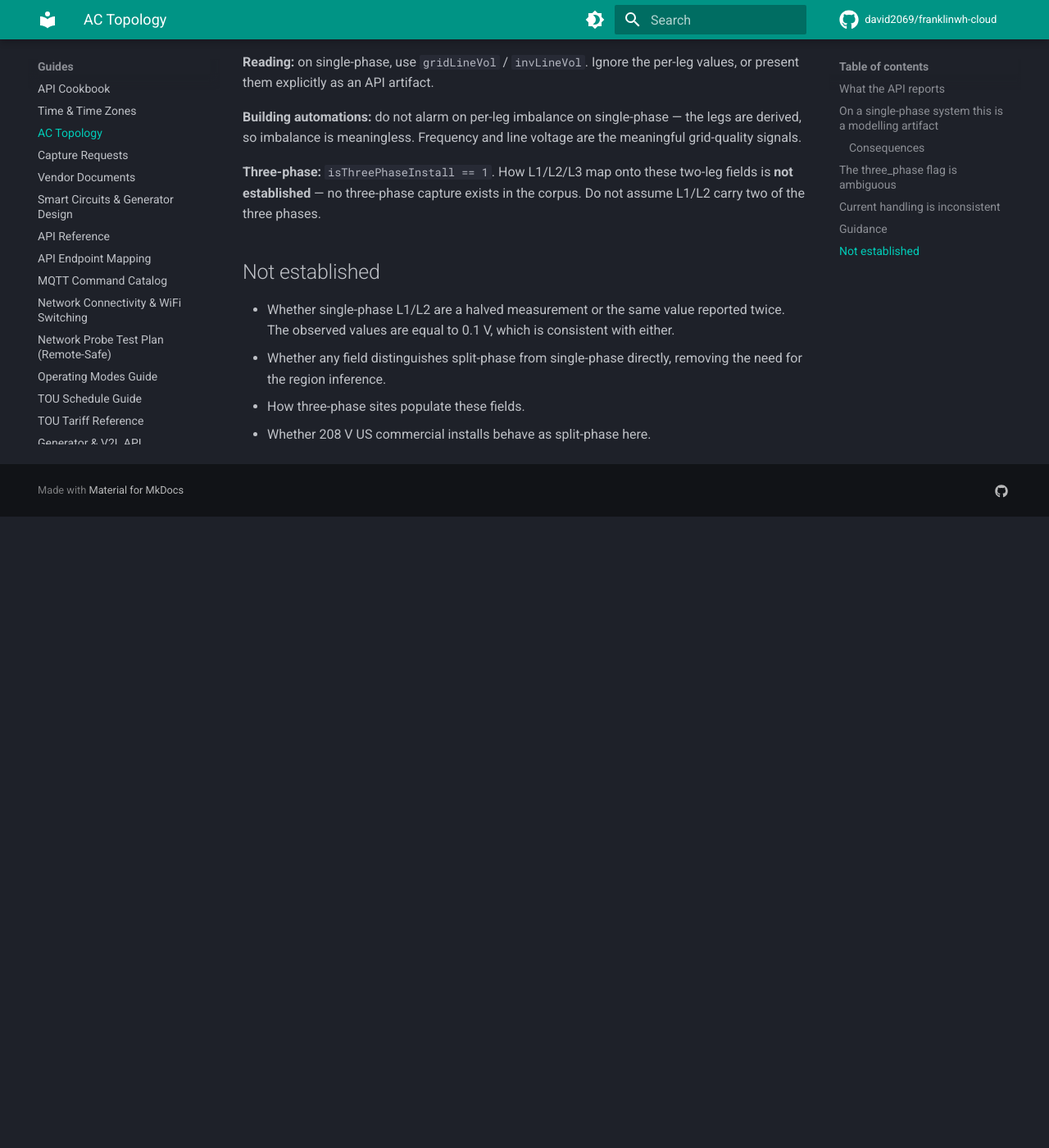
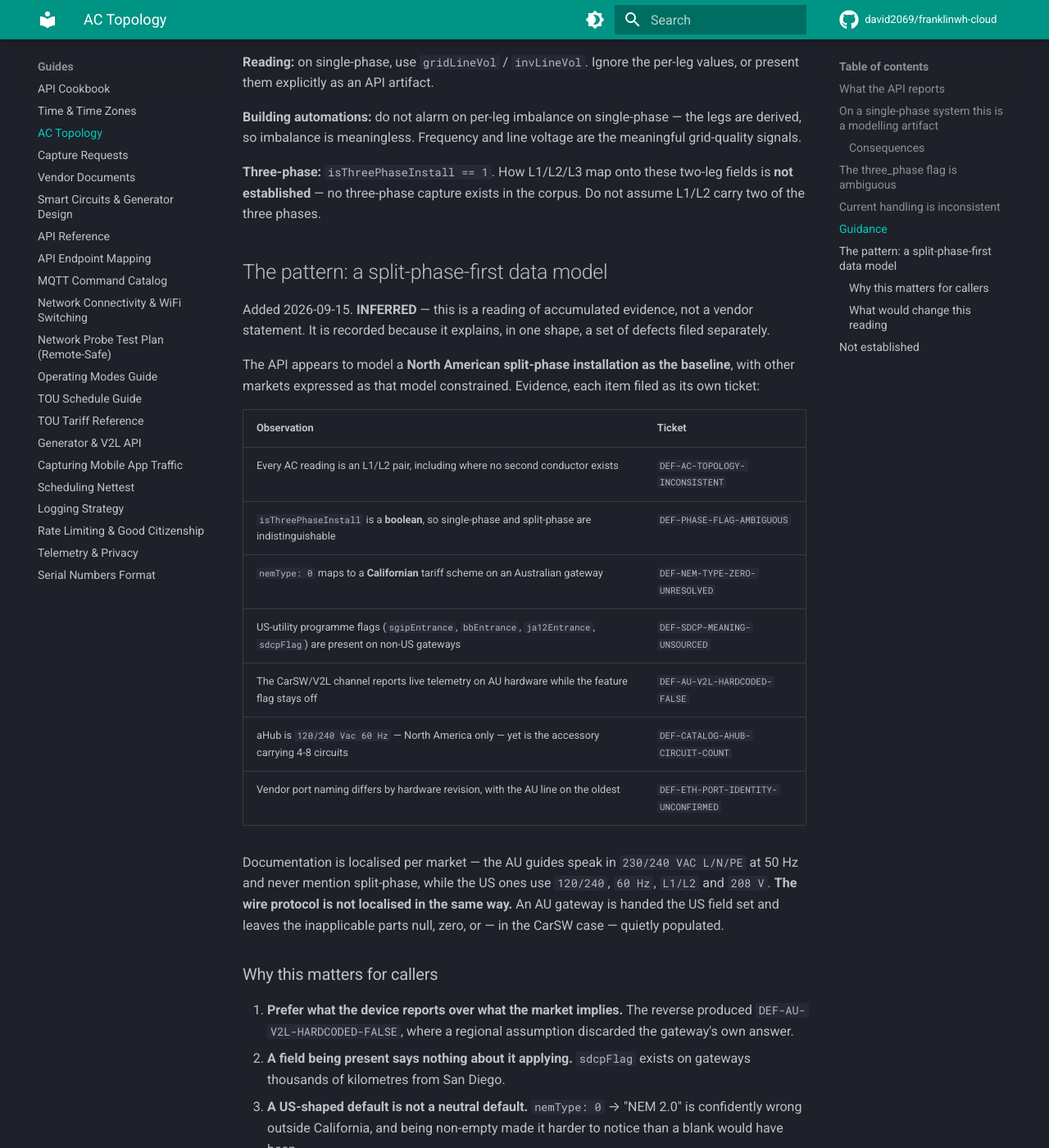
Before and after one commit to david2069/franklinwh-cloud, an MkDocs documentation site: the page built from docs/AC_TOPOLOGY.md, in a window 1280 px wide and 1400 px high, scrolled down 2827 px. Shown: the whole window at 82% size. Built offline with MkDocs 1.6.1 and Material for MkDocs 9.7.7, drawn with Linux system fonts in a browser that asks for light colours; comment, search, counter and statistics services are not loaded; before the commit the page ends 3457 px from its top, so only the background shows below that; some of the changed text lies outside the part shown.

Commit message:
docs(ac): record the split-phase-first pattern behind seven filed defects
User hypothesis: the firmware is US-centric, split-phase first, and not
optimised for international electrical standards.

Checked the documents first. They do not show it, because the
DOCUMENTATION is localised: the AU guides speak in 230/240 VAC L/N/PE at
50 Hz and never say "split-phase", while the US ones use 120/240, 60 Hz,
L1/L2 and 208 V. So the manuals are per-market and prove nothing about
the firmware either way.

The evidence is in the wire protocol, and it had already accumulated
across seven separately filed tickets without being named as one thing:
every AC reading is an L1/L2 pair including where no second conductor
exists; isThreePhaseInstall is a boolean so single-phase and split-phase
are indistinguishable; nemType 0 maps to a Californian tariff on an
Australian gateway; US-utility programme flags appear on non-US gateways;
the CarSW/V2L channel reports live telemetry on AU hardware with the
feature flag off; aHub is 120/240 Vac 60 Hz yet is the accessory carrying
4-8 circuits.

The reading: the API models a North American split-phase installation as
the baseline and expresses other markets as that model constrained. An AU
gateway is handed the US field set and leaves the inapplicable parts
null, zero, or — in the CarSW case — quietly populated.

Recorded as INFERRED, with the explicit caveat that a pattern across
observations is not a specification, and that each ticket stands on its
own evidence and does not depend on this section being right. That
matters: a synthesis is the easiest place for a plausible story to start
being treated as fact, which is the failure this project has already
had five times.

Three consequences for callers are stated. Prefer what the device reports
over what the market implies — the reverse produced
DEF-AU-V2L-HARDCODED-FALSE. A field being present says nothing about it
applying; sdcpFlag exists on gateways thousands of kilometres from San
Diego. And a US-shaped default is not a neutral default: nemType 0 giving
"NEM 2.0" was harder to notice than a blank would have been, precisely
because it was non-empty.

Tests: 4 new, including one asserting the tickets are declared
independent of the synthesis.

939 passed / 0 failed. check_pii clean.

Co-Authored-By: Claude Opus 5 (1M context) <noreply@anthropic.com>
Claude-Session: https://claude.ai/code/session_01MQnAg9VWLDGdcNXXrmaHEP

```diff
--- a/docs/AC_TOPOLOGY.md
+++ b/docs/AC_TOPOLOGY.md
@@ -115,6 +115,51 @@ are the meaningful grid-quality signals.
 two-leg fields is **not established** — no three-phase capture exists in the
 corpus. Do not assume L1/L2 carry two of the three phases.
 
+## The pattern: a split-phase-first data model
+
+Added 2026-09-15. **INFERRED** — this is a reading of accumulated evidence, not
+a vendor statement. It is recorded because it explains, in one shape, a set of
+defects filed separately.
+
+The API appears to model a **North American split-phase installation as the
+baseline**, with other markets expressed as that model constrained. Evidence,
+each item filed as its own ticket:
+
+| Observation | Ticket |
+|---|---|
+| Every AC reading is an L1/L2 pair, including where no second conductor exists | `DEF-AC-TOPOLOGY-INCONSISTENT` |
+| `isThreePhaseInstall` is a **boolean**, so single-phase and split-phase are indistinguishable | `DEF-PHASE-FLAG-AMBIGUOUS` |
+| `nemType: 0` maps to a **Californian** tariff scheme on an Australian gateway | `DEF-NEM-TYPE-ZERO-UNRESOLVED` |
+| US-utility programme flags (`sgipEntrance`, `bbEntrance`, `ja12Entrance`, `sdcpFlag`) are present on non-US gateways | `DEF-SDCP-MEANING-UNSOURCED` |
+| The CarSW/V2L channel reports live telemetry on AU hardware while the feature flag stays off | `DEF-AU-V2L-HARDCODED-FALSE` |
+| aHub is `120/240 Vac 60 Hz` — North America only — yet is the accessory carrying 4-8 circuits | `DEF-CATALOG-AHUB-CIRCUIT-COUNT` |
+| Vendor port naming differs by hardware revision, with the AU line on the oldest | `DEF-ETH-PORT-IDENTITY-UNCONFIRMED` |
+
+Documentation is localised per market — the AU guides speak in `230/240 VAC
+L/N/PE` at 50 Hz and never mention split-phase, while the US ones use
+`120/240`, `60 Hz`, `L1/L2` and `208 V`. **The wire protocol is not localised in
+the same way.** An AU gateway is handed the US field set and leaves the
+inapplicable parts null, zero, or — in the CarSW case — quietly populated.
+
+### Why this matters for callers
+
+1. **Prefer what the device reports over what the market implies.** The reverse
+   produced `DEF-AU-V2L-HARDCODED-FALSE`, where a regional assumption discarded
+   the gateway's own answer.
+2. **A field being present says nothing about it applying.** `sdcpFlag` exists
+   on gateways thousands of kilometres from San Diego.
+3. **A US-shaped default is not a neutral default.** `nemType: 0` → "NEM 2.0"
+   is confidently wrong outside California, and being non-empty made it harder
+   to notice than a blank would have been.
+
+### What would change this reading
+
+A vendor statement about the data model, or a US capture showing the same
+fields behaving differently there. **ASSUMED** until then: this is a pattern
+across observations, and a pattern is not a specification. Every individual
+ticket above stands on its own evidence and does not depend on this section
+being right.
+
 ## Not established
 
 - Whether single-phase L1/L2 are a halved measurement or the same value
```
Also changed, not shown: 1 other file.
